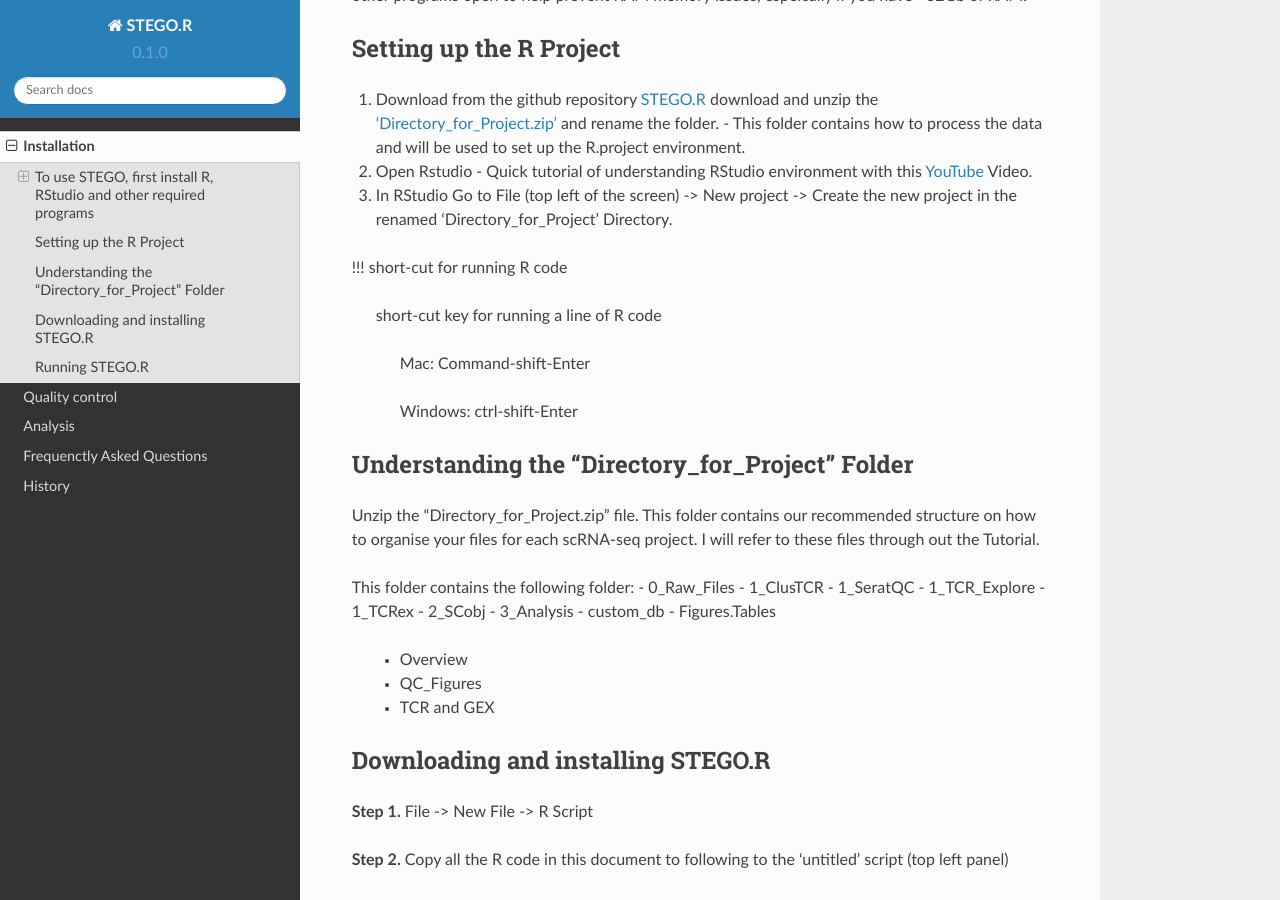
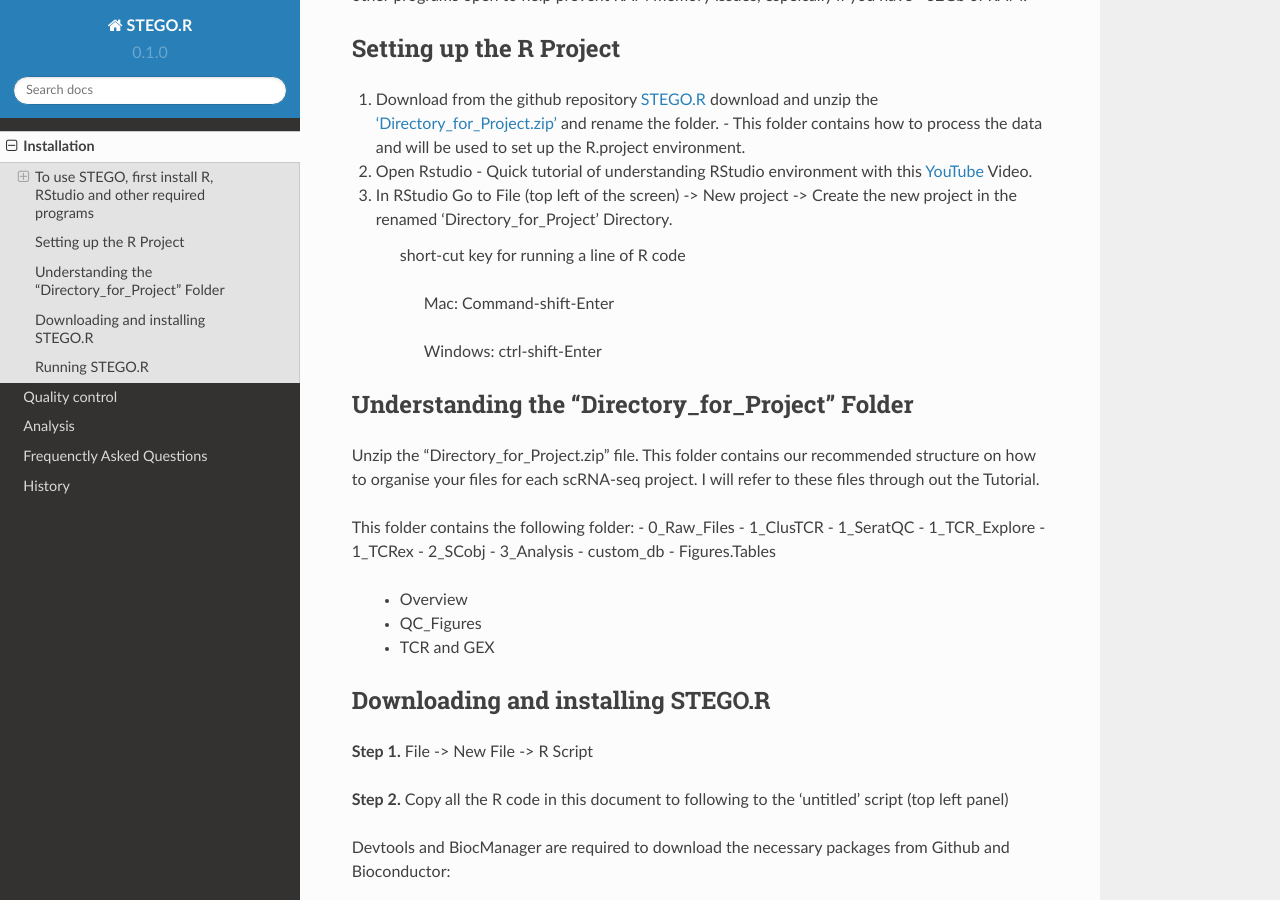
Before and after one commit to KerryAM-R/STEGOR, a Sphinx documentation site: the page built from docs/source/1.installation.rst, in a window 1280 px wide and 900 px high, scrolled down 702 px. Built offline with Sphinx 7.4.7 and the Read the Docs theme 2.0.0, drawn with Linux system fonts in a browser that asks for light colours.

Commit message:
Update 1.installation.rst

```diff
--- a/docs/source/1.installation.rst
+++ b/docs/source/1.installation.rst
@@ -34,7 +34,6 @@
 
 3. In RStudio Go to File (top left of the screen) -> New project -> Create the new project in the renamed 'Directory_for_Project' Directory.
 
-!!! short-cut for running R code
 
     short-cut key for running a line of R code
 
```
